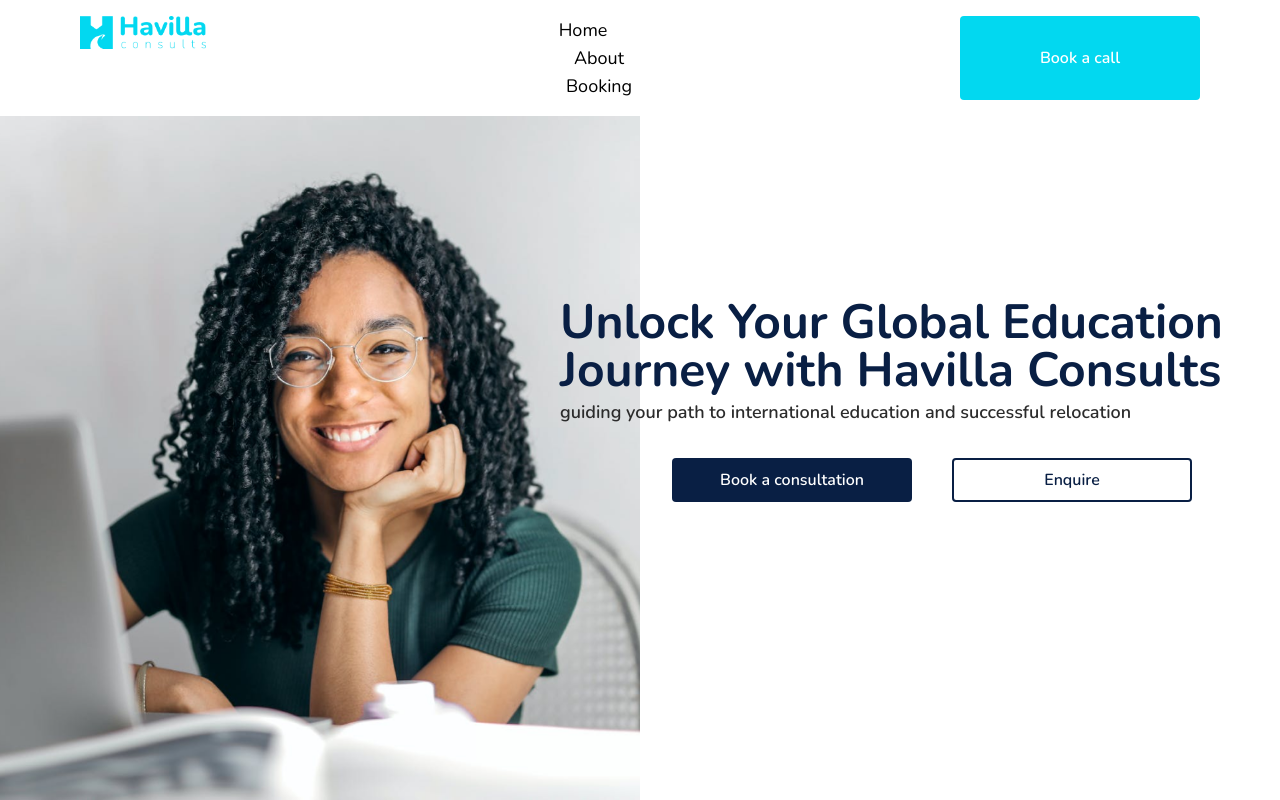
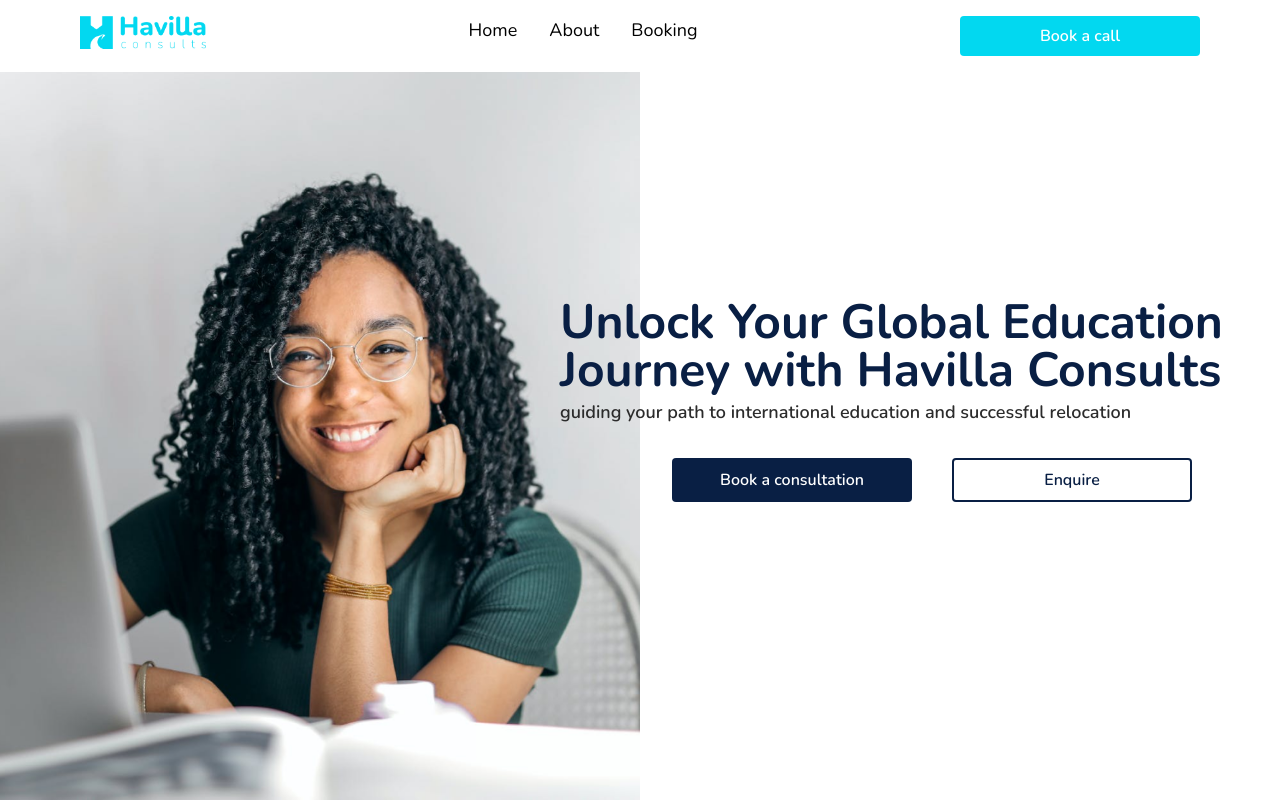
Before and after one commit to Cedar-81/havilla-consults, a SvelteKit app: page / in a window 1280 px wide. Shown: the top 800 px of the page. Built offline with nearby package versions, Linux system fonts and the light colour scheme.

Commit message:
fixed desktop navbar issues

```diff
--- a/src/components/navbar.svelte
+++ b/src/components/navbar.svelte
@@ -25,7 +25,7 @@
   <div class="flex justify-between px-5 lg:px-[80px] py-4 fixed top-0 right-0 w-full max-w-full z-40 bg-white">
     <img class="h-[33px]" src="/assets/logo.png" alt="havilla logo" />
 
-    <ul class={`fixed flex flex-col top-0 left-0 h-full lg:w-min bg-white z-30 lg:relative lg:flex lg:items-center lg:space-x-8 pt-10 lg:pt-0 transition-all ${!showNav ? "w-0 overflow-hidden lg:w-full" : " w-[17em]"}`}>
+    <ul class={`fixed flex flex-col top-0 left-0 h-full lg:w-min bg-white z-30 lg:relative lg:flex-row lg:items-center lg:space-x-8 pt-10 lg:pt-0 transition-all ${!showNav ? "w-0 overflow-hidden lg:w-full" : " w-[17em]"}`}>
       {#each [
         { href: '/home', text: 'Home' },
         { href: '/about', text: 'About' },
```
